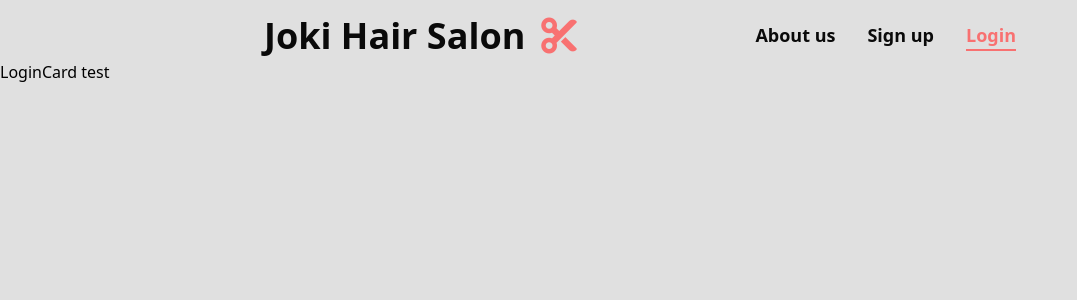
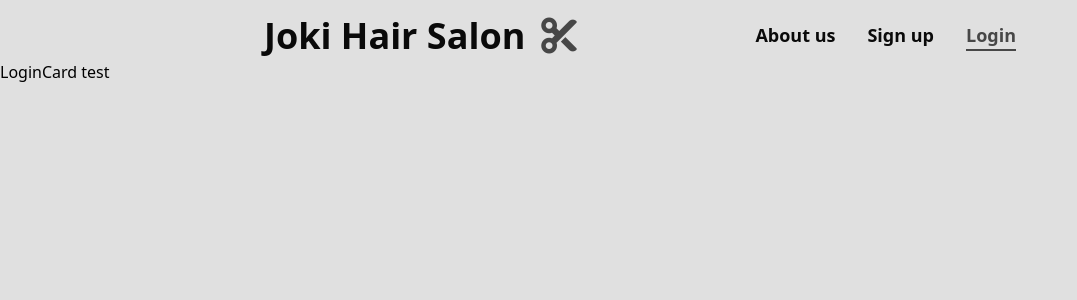
Before and after one commit to Josedzzz/joki-hair-salon-front, a React (Vite) app: page /login in a window 1280 px wide. Shown: the top 300 px of the page, without its empty margins (0-1077 px from the left). Built offline with nearby package versions, Linux system fonts and the light colour scheme.

Commit message:
change the nav link colors

```diff
--- a/src/components/LoginHeader.tsx
+++ b/src/components/LoginHeader.tsx
@@ -15,10 +15,10 @@ export default function LoginHeader({ toggleCard, card }: LoginHeaderProps) {
    * @returns the tailwind classes to be added
    */
   const linkClasses = (link: string) =>
-    `hover:text-red-400 font-bold text-sm sm:text-md md:text-lg transition duration-300 ease-in-out ${
+    `hover:text-custom-silver text-sm sm:text-md md:text-lg transition duration-300 ease-in-out font-bold ${
       card === link
-        ? "border-b-2 border-red-400 text-red-400"
-        : "text-custom-dark hover:text-red-400 font-bold text-sm sm:text-md md:text-lg"
+        ? "border-b-2 border-custom-silver text-custom-silver"
+        : "text-custom-dark hover:text-custom-silver text-sm sm:text-md md:text-lg"
     }`;
 
   return (
@@ -27,7 +27,7 @@ export default function LoginHeader({ toggleCard, card }: LoginHeaderProps) {
         <h1 className="text-xl sm:text-3xl md:text-4xl font-bold text-custom-dark">
           Joki Hair Salon
         </h1>
-        <i className="fa-solid fa-scissors text-xl sm:text-3xl md:text-4xl text-red-400"></i>
+        <i className="fa-solid fa-scissors text-xl sm:text-3xl md:text-4xl text-custom-silver"></i>
       </div>
 
       <button
```
